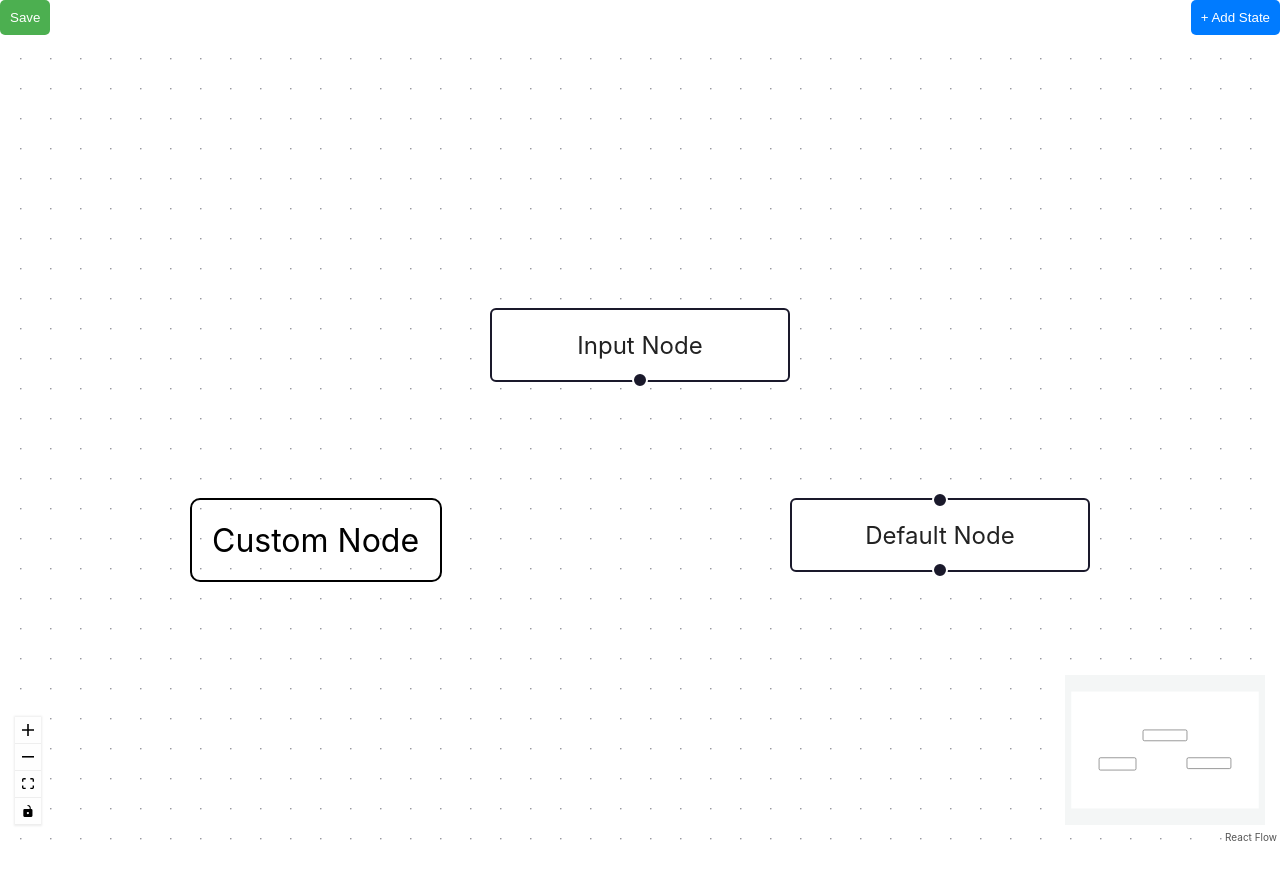
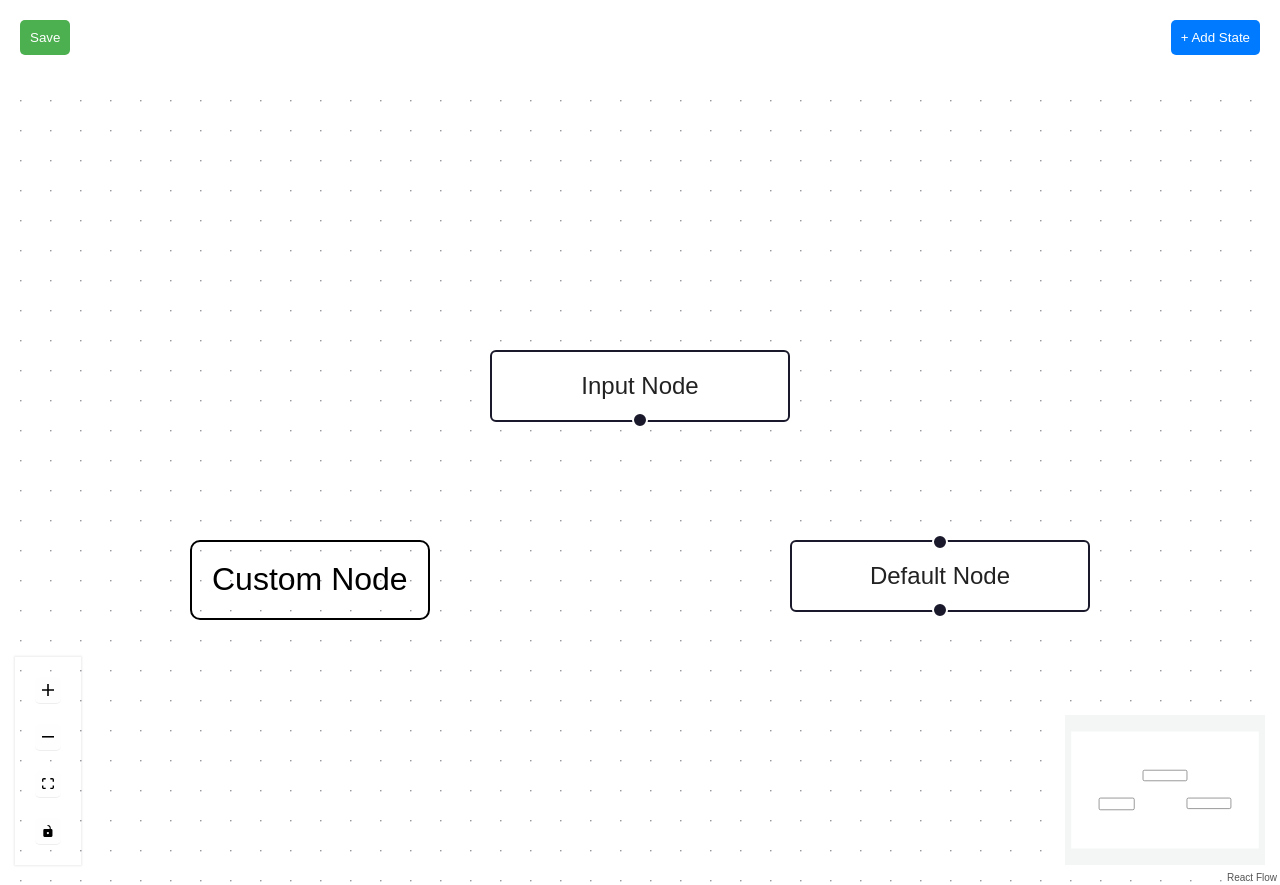
Before and after one commit to assistable-ai/flows, a React (Create React App) app: page / in a window 1280 px wide. Before the commit the page ends 845 px from the top, so only its background shows below. Built offline with nearby package versions, Linux system fonts and the light colour scheme.

Commit message:
Update App.css

```diff
--- a/src/App.css
+++ b/src/App.css
@@ -1,38 +1,26 @@
 .App {
+  font-family: sans-serif;
   text-align: center;
 }
 
-.App-logo {
-  height: 40vmin;
-  pointer-events: none;
+button {
+  margin: 20px;
+  padding: 10px 20px;
+  background-color: #007bff;
+  color: white;
+  border: none;
+  border-radius: 5px;
+  cursor: pointer;
 }
 
-@media (prefers-reduced-motion: no-preference) {
-  .App-logo {
-    animation: App-logo-spin infinite 20s linear;
-  }
+button:hover {
+  background-color: #0056b3;
 }
 
-.App-header {
-  background-color: #282c34;
-  min-height: 100vh;
-  display: flex;
-  flex-direction: column;
-  align-items: center;
-  justify-content: center;
-  font-size: calc(10px + 2vmin);
-  color: white;
+button.save-button {
+  background-color: #4CAF50;
 }
 
-.App-link {
-  color: #61dafb;
+button.save-button:hover {
+  background-color: #45a049;
 }
-
-@keyframes App-logo-spin {
-  from {
-    transform: rotate(0deg);
-  }
-  to {
-    transform: rotate(360deg);
-  }
-}
```
